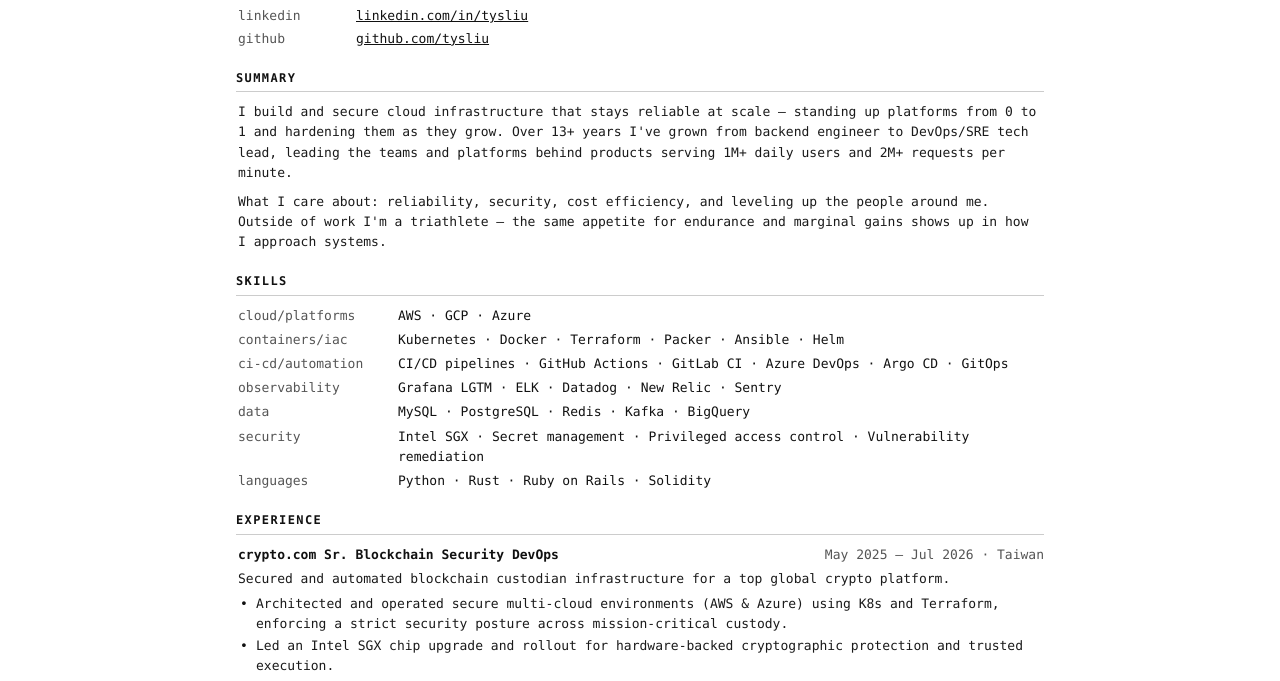
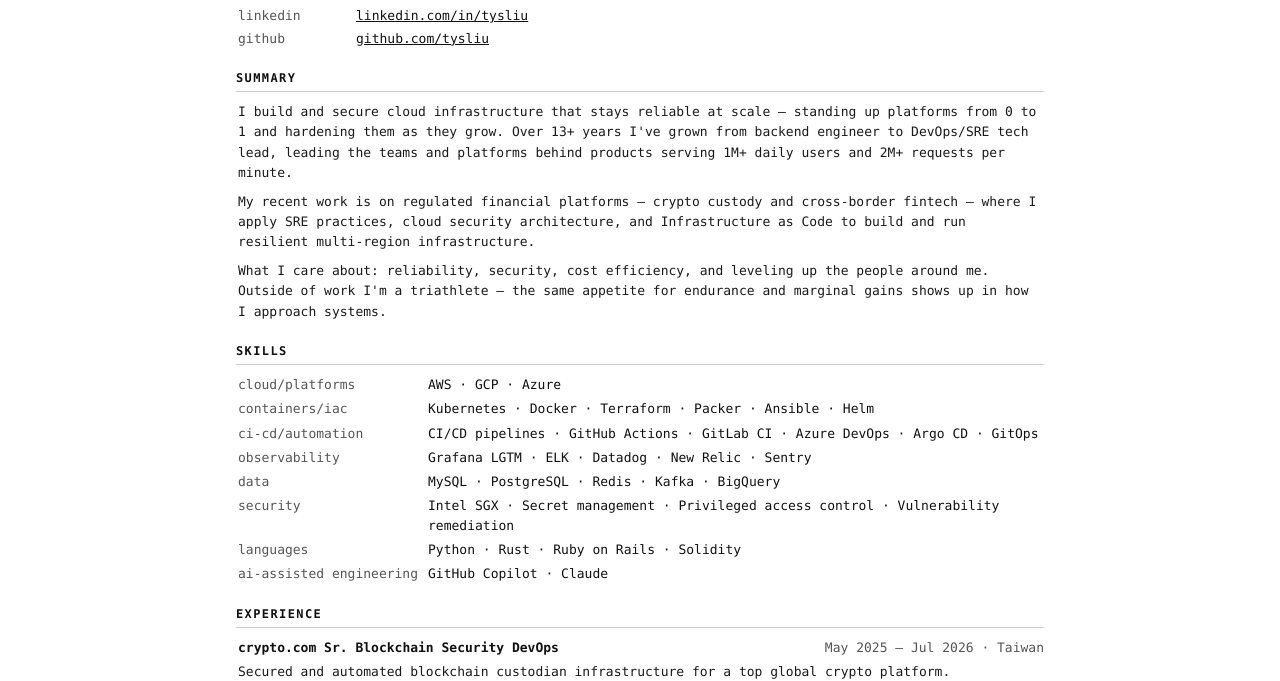
Before and after one commit to tysliu/resume, a plain HTML site: page index.html in a window 1280 px wide. Shown: the part 218-899 px from the top of the page. Drawn offline with Linux system fonts and the light colour scheme.

Commit message:
Update summary, skills, and Crypto.com bullets for senior SRE roles
- Add regulated-fintech/SRE/IaC paragraph to summary
- Add ai-assisted engineering skills group (GitHub Copilot, Claude)
- Expand multi-cloud custody bullet; add 200 blockchain nodes bullet
- Size skills label column to fit longest label

```diff
--- a/index.html
+++ b/index.html
@@ -71,7 +71,7 @@
   .kv a { color: var(--cyan); text-decoration: none; }
   .kv a:hover { text-decoration: underline; }
 
-  .skills { display: grid; grid-template-columns: 150px 1fr; gap: 4px 10px; }
+  .skills { display: grid; grid-template-columns: minmax(150px, max-content) 1fr; gap: 4px 10px; }
   .skills .k { color: var(--muted); }
   .skills .v { color: var(--cyan); }
 
--- a/resume.data.js
+++ b/resume.data.js
@@ -24,6 +24,7 @@ const RESUME = {
 
   summary: [
     "I build and secure cloud infrastructure that stays reliable at scale — standing up platforms from 0 to 1 and hardening them as they grow. Over 13+ years I've grown from backend engineer to DevOps/SRE tech lead, leading the teams and platforms behind products serving 1M+ daily users and 2M+ requests per minute.",
+    "My recent work is on regulated financial platforms — crypto custody and cross-border fintech — where I apply SRE practices, cloud security architecture, and Infrastructure as Code to build and run resilient multi-region infrastructure.",
     "What I care about: reliability, security, cost efficiency, and leveling up the people around me. Outside of work I'm a triathlete — the same appetite for endurance and marginal gains shows up in how I approach systems."
   ],
 
@@ -34,7 +35,8 @@ const RESUME = {
     { cat: "observability",    items: ["Grafana LGTM", "ELK", "Datadog", "New Relic", "Sentry"] },
     { cat: "data",             items: ["MySQL", "PostgreSQL", "Redis", "Kafka", "BigQuery"] },
     { cat: "security",         items: ["Intel SGX", "Secret management", "Privileged access control", "Vulnerability remediation"] },
-    { cat: "languages",        items: ["Python", "Rust", "Ruby on Rails", "Solidity"] }
+    { cat: "languages",        items: ["Python", "Rust", "Ruby on Rails", "Solidity"] },
+    { cat: "ai-assisted engineering", items: ["GitHub Copilot", "Claude"] }
   ],
 
   experience: [
@@ -46,7 +48,8 @@ const RESUME = {
       location: "Taiwan",
       blurb: "Secured and automated blockchain custodian infrastructure for a top global crypto platform.",
       bullets: [
-        "Architected and operated secure multi-cloud environments (AWS & Azure) using K8s and Terraform, enforcing a strict security posture across mission-critical custody.",
+        "Architected and operated secure multi-cloud environments (AWS & Azure) using K8s and Terraform, with separate AWS accounts, IAM boundaries, VPC/networking, and account-level security controls for mission-critical custody.",
+        "Managed 200 blockchain nodes across multiple protocols for multi-chain custody infrastructure.",
         "Led an Intel SGX chip upgrade and rollout for hardware-backed cryptographic protection and trusted execution.",
         "Planned and implemented disaster recovery to keep custody operational should the primary network fail."
       ]
```
